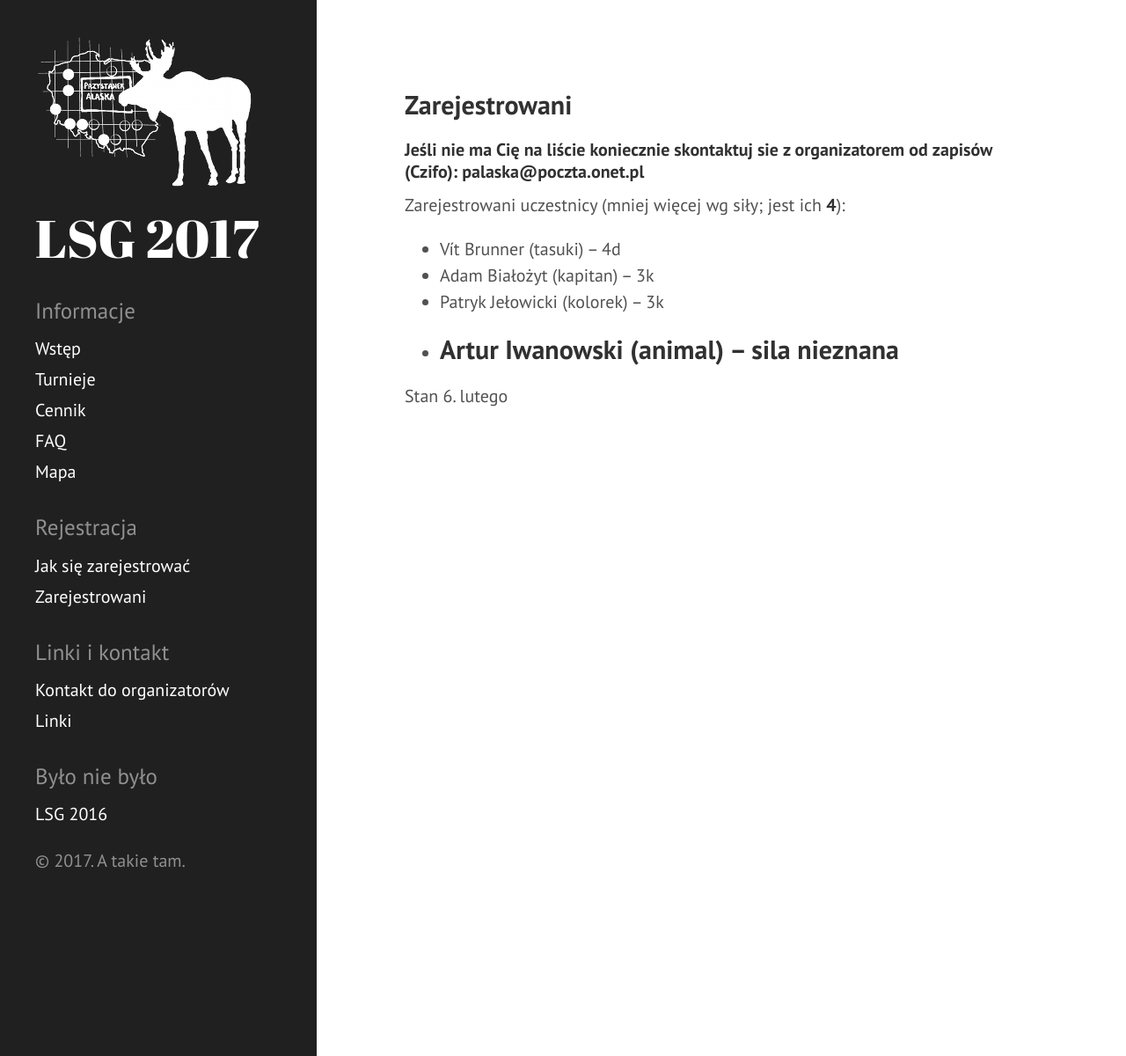
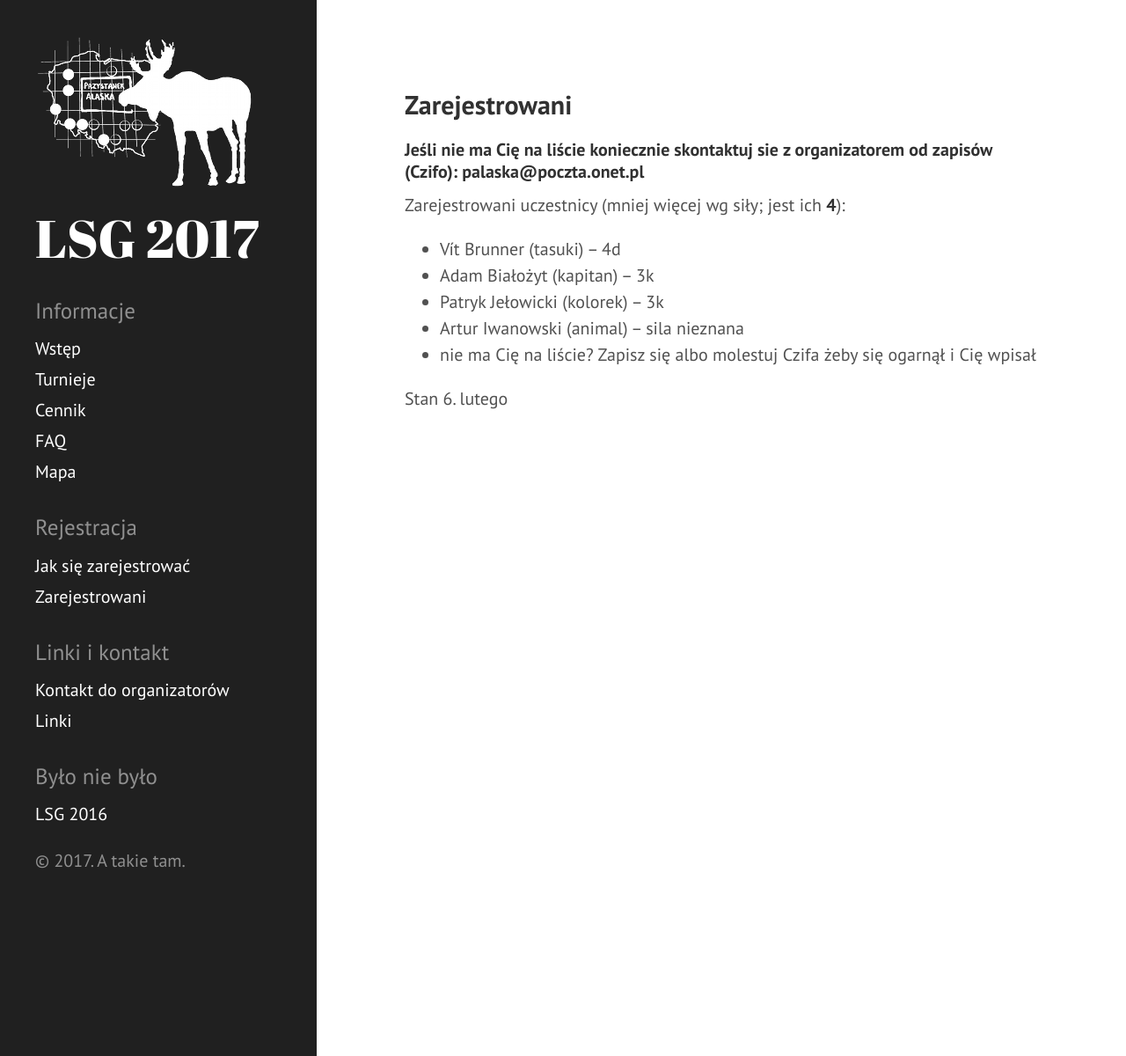
Before and after one commit to tasuki/lsg, a Jekyll site: the page built from zarejestrowani.md, in a window 1280 px wide. Shown: the whole page at 88% size. Built offline with Jekyll 4.4.1, drawn with Linux system fonts in a browser that asks for light colours.

Commit message:
Update zarejestrowani.md

```diff
--- a/zarejestrowani.md
+++ b/zarejestrowani.md
@@ -13,7 +13,7 @@ Zarejestrowani uczestnicy (mniej więcej wg siły; jest ich **4**):
 - Adam Białożyt (kapitan) -- 3k
 - Patryk Jełowicki (kolorek) -- 3k
 - Artur Iwanowski (animal) -- sila nieznana
--
+- nie ma Cię na liście? Zapisz się albo molestuj Czifa żeby się ogarnął i Cię wpisał
 
 
 Stan 6. lutego
```
